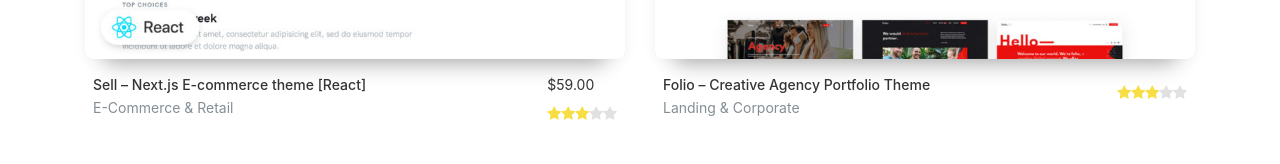
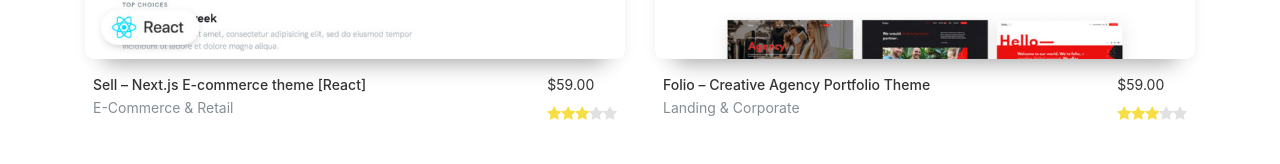
Before and after one commit to Udcodes/Bootstrap-homepage, a React (Create React App) app: page / in a window 1280 px wide. Shown: the part 941-1105 px from the top of the page. Built offline with nearby package versions, Linux system fonts and the light colour scheme.

Commit message:
reconfigure latestTheme data

```diff
--- a/src/components/Main/LatestSection/index.jsx
+++ b/src/components/Main/LatestSection/index.jsx
@@ -1,10 +1,11 @@
 import React from 'react';
 import { Button, Container } from 'react-bootstrap';
-import { latestData } from '../../../data';
+import { latestThemes } from '../../../data';
 import Cards from '../../Card';
 import './styles.css';
 
 const LatestSection = () => {
+  const { thumb, title, category, price, thumb2, title2, category2, price2 } = latestThemes;
   return (
     <section className="section">
       <Container>
@@ -16,9 +17,6 @@
             </div>
             <Button variant="outline-primary">View all</Button>
           </div>
-          {latestData?.map(
-            ({ id, thumb, title, category, price, thumb2, title2, category2, price2 }) => (
-              <div key={id}>
           <Cards
             thumb={thumb}
             title={title}
@@ -27,10 +25,8 @@
             thumb2={thumb2}
             title2={title2}
             category2={category2}
+            price2={price2}
           />
-              </div>
-            )
-          )}
         </div>
       </Container>
     </section>
--- a/src/components/Main/PopularSection/index.jsx
+++ b/src/components/Main/PopularSection/index.jsx
@@ -1,6 +1,6 @@
 import React from 'react';
 import { Container } from 'react-bootstrap';
-import { data } from '../../../data';
+import { popularThemes } from '../../../data';
 import Cards from '../../Card';
 import Footer from '../../Footer';
 
@@ -15,7 +15,8 @@
               <p className="text-gray-soft">Top-sellers in the past week!</p>
             </div>
           </div>
-          {data?.map(({ id, thumb, title, category, price, thumb2, category2, price2, title2 }) => (
+          {popularThemes?.map(
+            ({ id, thumb, title, category, price, thumb2, category2, price2, title2 }) => (
               <div key={id}>
                 <Cards
                   thumb={thumb}
@@ -28,7 +29,8 @@
                   price2={price2}
                 />
               </div>
-          ))}
+            )
+          )}
         </div>
         <Footer />
       </Container>
--- a/src/data/index.jsx
+++ b/src/data/index.jsx
@@ -64,7 +64,7 @@
 import thumb8 from '../assets/img/screenshot8.jpg';
 import thumb9 from '../assets/img/screenshot9.jpg';
 
-export const data = [
+export const popularThemes = [
   {
     id: 1,
     thumb: thumb1,
@@ -434,9 +434,7 @@
   },
 ];
 
-export const latestData = [
-  {
-    id: 1,
+export const latestThemes = {
   thumb: latestThumb1,
   title: 'Sell – Next.js E-commerce theme [React]',
   category: 'E-Commerce & Retail',
@@ -445,5 +443,4 @@
   title2: 'Folio – Creative Agency Portfolio Theme',
   category2: 'Landing & Corporate',
   price2: '$59.00',
-  },
-];
+};
```
Lines whose indentation alone changed are shown as unchanged.
